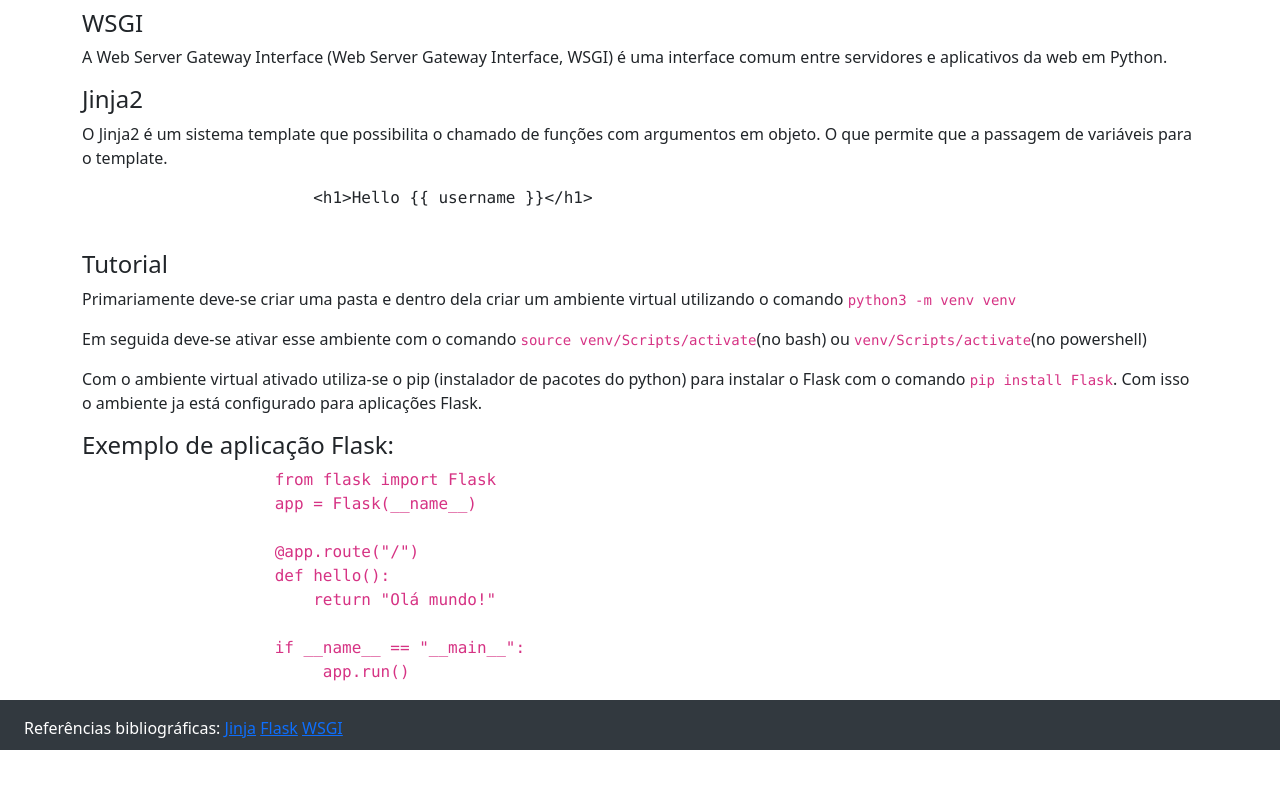
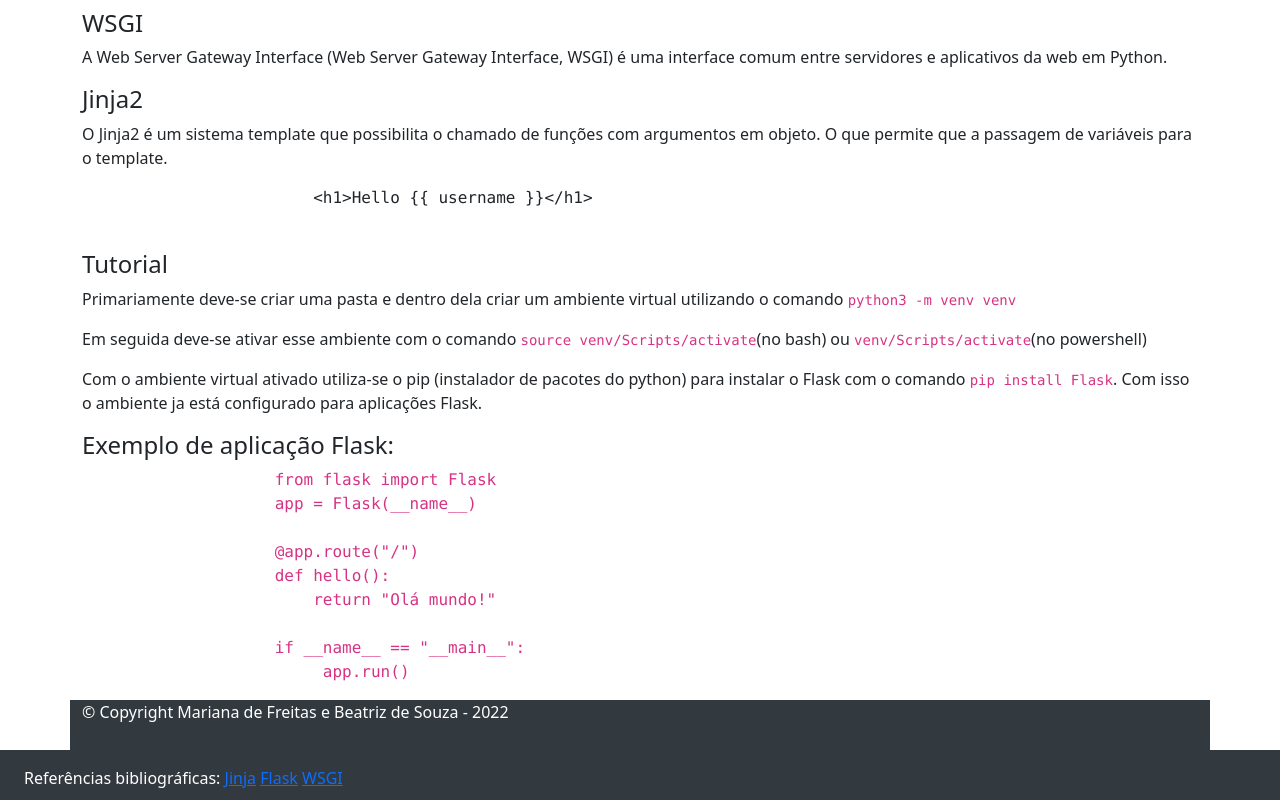
Before and after one commit to NitroCaffeine/paulo, a plain HTML site: page index.html in a window 1280 px wide. Shown: the part 461-1261 px from the top of the page. Before the commit the page ends 1211 px from the top, so only its background shows below. Drawn offline with nearby package versions, Linux system fonts and the light colour scheme.

Commit message:
Update index.html
Adicionando uma pequena linha de copyright para informar quem fez o trabalho

```diff
--- a/index.html
+++ b/index.html
@@ -87,6 +87,9 @@
                          app.run()</pre></code>
                 </div>
               </main>
+              <footer>
+                <p>&copy; Copyright Mariana de Freitas e Beatriz de Souza - 2022</p>
+              </footer>
             </div>
           </div>
         </div>
```
